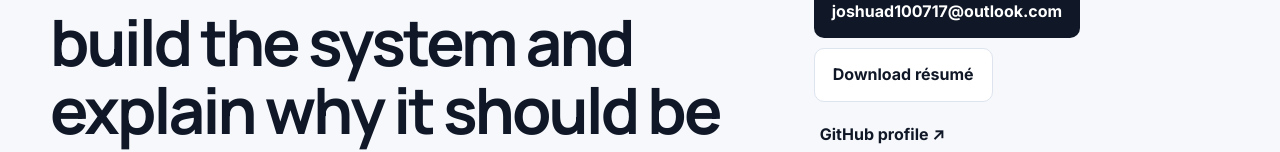
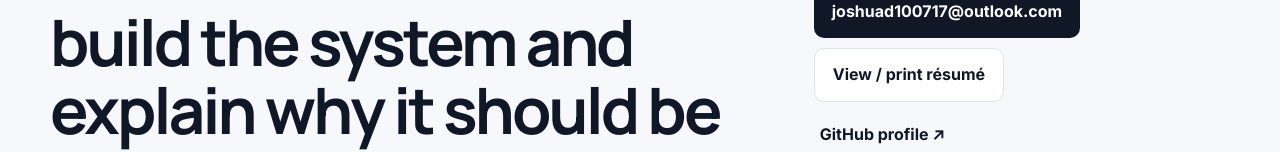
Before and after one commit to poker-kid-100717/recruiter-site, an Angular app in the folder frontend/: page / in a window 1280 px wide. Shown: the part 10111-10263 px from the top of the page. Built offline with nearby package versions, Linux system fonts and the light colour scheme; no server answers.

Commit message:
Link printable resume page

```diff
--- a/frontend/src/app/app.component.ts
+++ b/frontend/src/app/app.component.ts
@@ -19,7 +19,7 @@ import { endorsements, experience, projects, publicRepos, stackGroups } from './
         <a href="#stack">Stack</a>
         <a href="#endorsements">Endorsements</a>
       </nav>
-      <a class="nav-cta" href="/resume.pdf" target="_blank" rel="noreferrer">Résumé ↗</a>
+      <a class="nav-cta" href="/resume.html" target="_blank" rel="noreferrer">Résumé ↗</a>
     </header>
 
     <main id="main-content">
@@ -30,7 +30,7 @@ import { endorsements, experience, projects, publicRepos, stackGroups } from './
           <p class="hero-text">10+ years across software and technology, with 8+ years delivering enterprise applications across logistics, manufacturing, fintech, healthcare, government, SaaS, and legal technology. My core stack is modern .NET, Angular/React, SQL Server, distributed integrations, CI/CD, and cloud/on-premises delivery.</p>
           <div class="actions">
             <a class="primary" href="#work">Explore case studies</a>
-            <a class="secondary" href="/resume.pdf" target="_blank" rel="noreferrer">View résumé</a>
+            <a class="secondary" href="/resume.html" target="_blank" rel="noreferrer">View résumé</a>
             <a class="text-link" href="https://github.com/poker-kid-100717" target="_blank" rel="noreferrer">GitHub ↗</a>
           </div>
           <div class="proof-grid" aria-label="Engineering profile highlights">
@@ -195,7 +195,7 @@ import { endorsements, experience, projects, publicRepos, stackGroups } from './
         </div>
         <div class="cta-panel">
           <a class="primary" href="mailto:joshuad100717@outlook.com">joshuad100717@outlook.com</a>
-          <a class="secondary" href="/resume.pdf" target="_blank" rel="noreferrer">Download résumé</a>
+          <a class="secondary" href="/resume.html" target="_blank" rel="noreferrer">View / print résumé</a>
           <a class="text-link" href="https://github.com/poker-kid-100717" target="_blank" rel="noreferrer">GitHub profile ↗</a>
           <p>Albuquerque, New Mexico · Open to remote opportunities</p>
         </div>
```
